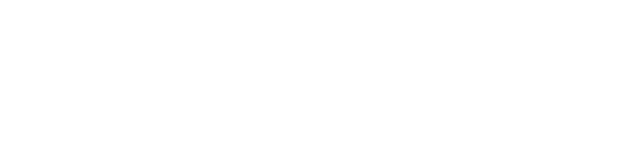
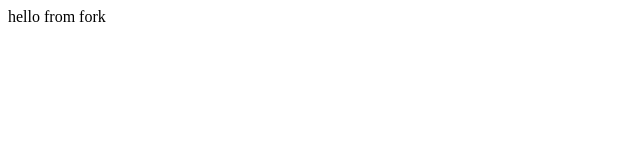
Before and after one commit to hmian99/projet_learn, a plain HTML site: page index.html in a window 1280 px wide. Shown: the whole page, without its empty margins (0-640 px from the left). Drawn offline with Linux system fonts and the light colour scheme.

Commit message:
Update index.html
update fork

```diff
--- a/index.html
+++ b/index.html
@@ -7,6 +7,6 @@
   <title>Helooo</title>
 </head>
 <body>
-
+  hello from fork
 </body>
 </html>
```
